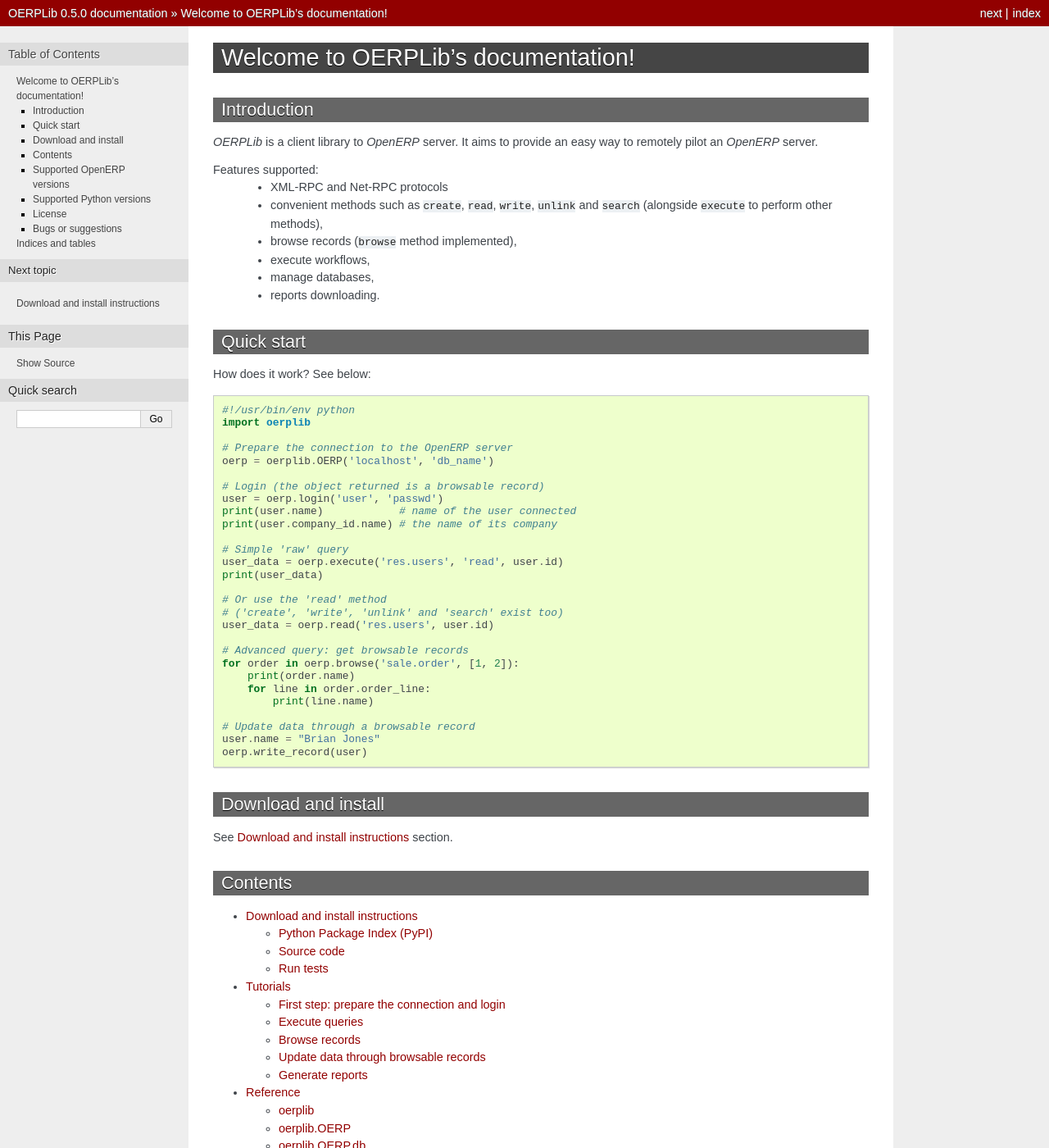
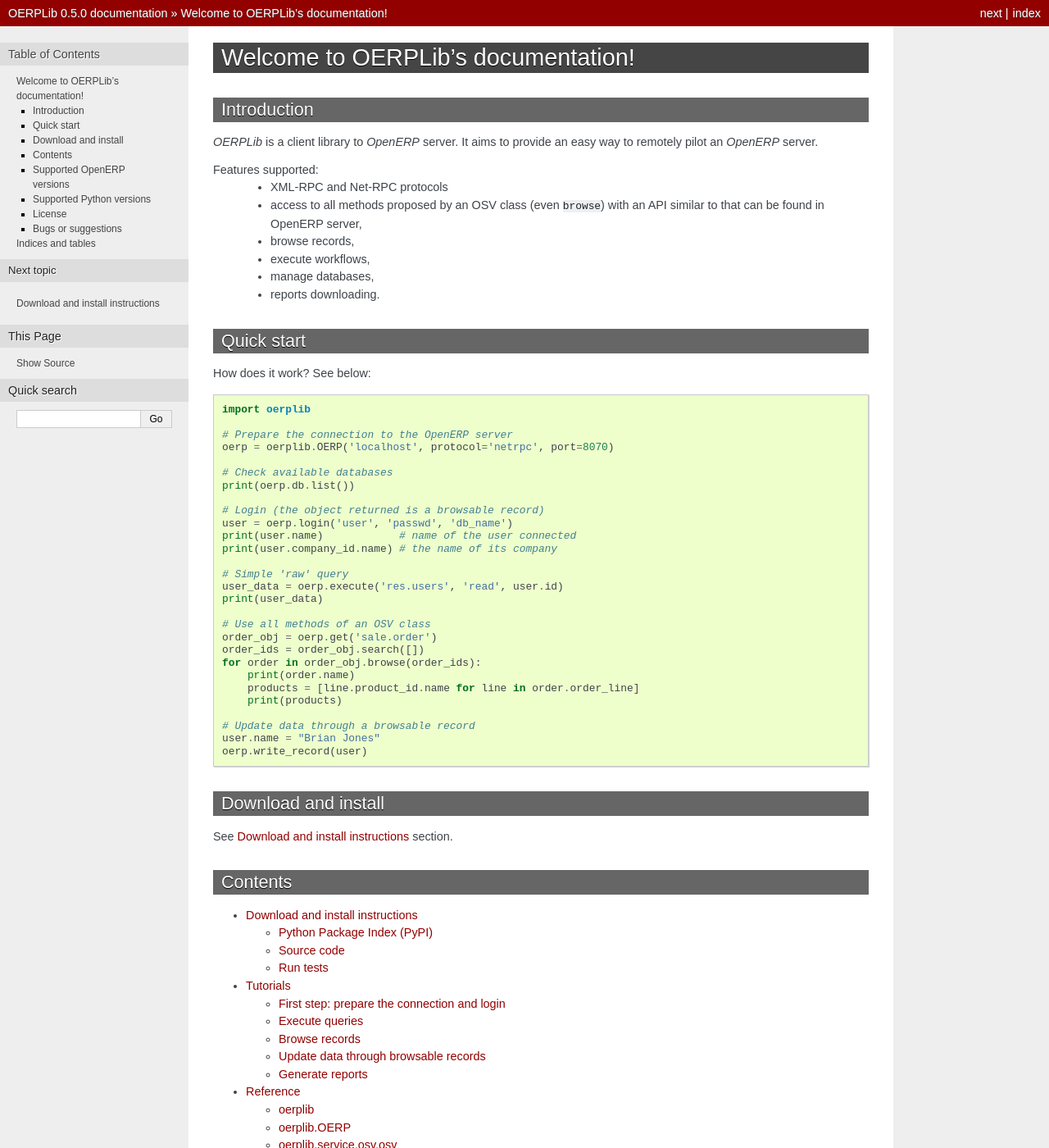
Before and after one commit to osiell/oerplib, a Sphinx documentation site: the page built from doc/source/index.rst, in a window 1280 px wide and 1400 px high. Shown: the whole window at 82% size. Built offline with Sphinx 7.4.7, drawn with Linux system fonts in a browser that asks for light colours.

Commit message:
Documentation updated

```diff
--- a/doc/source/download_install.rst
+++ b/doc/source/download_install.rst
@@ -33,7 +33,7 @@
 
     $ bzr branch lp:oerplib
 
-For the last version of a stable branch (replace `X.Y.Z` accordingly)::
+For the last version of a stable branch (replace `X.Y` accordingly)::
 
     $ bzr branch lp:oerplib/X.Y
 
--- a/doc/source/index.rst
+++ b/doc/source/index.rst
@@ -14,9 +14,9 @@
 
 Features supported:
     - XML-RPC and Net-RPC protocols
-    - convenient methods such as ``create``, ``read``, ``write``, ``unlink`` and
-      ``search`` (alongside ``execute`` to perform other methods),
-    - browse records (``browse`` method implemented),
+    - access to all methods proposed by an OSV class (even ``browse``) with an
+      API similar to that can be found in OpenERP server,
+    - browse records,
     - execute workflows,
     - manage databases,
     - reports downloading.
@@ -26,14 +26,16 @@
 
 How does it work? See below::
 
-    #!/usr/bin/env python
     import oerplib
 
     # Prepare the connection to the OpenERP server
-    oerp = oerplib.OERP('localhost', 'db_name')
+    oerp = oerplib.OERP('localhost', protocol='netrpc', port=8070)
+
+    # Check available databases
+    print(oerp.db.list())
 
     # Login (the object returned is a browsable record)
-    user = oerp.login('user', 'passwd')
+    user = oerp.login('user', 'passwd', 'db_name')
     print(user.name)            # name of the user connected
     print(user.company_id.name) # the name of its company
 
@@ -41,15 +43,13 @@
     user_data = oerp.execute('res.users', 'read', user.id)
     print(user_data)
 
-    # Or use the 'read' method
-    # ('create', 'write', 'unlink' and 'search' exist too)
-    user_data = oerp.read('res.users', user.id)
-
-    # Advanced query: get browsable records
-    for order in oerp.browse('sale.order', [1, 2]):
+    # Use all methods of an OSV class
+    order_obj = oerp.get('sale.order')
+    order_ids = order_obj.search([])
+    for order in order_obj.browse(order_ids):
         print(order.name)
-        for line in order.order_line:
-            print(line.name)
+        products = [line.product_id.name for line in order.order_line]
+        print(products)
 
     # Update data through a browsable record
     user.name = "Brian Jones"
--- /dev/null
+++ b/doc/source/ref_osv.rst
@@ -0,0 +1,5 @@
+oerplib.service.osv.osv
+=======================
+
+.. autoclass:: oerplib.service.osv.osv.OSV
+    :members:
--- a/doc/source/reference.rst
+++ b/doc/source/reference.rst
@@ -6,6 +6,7 @@
 
     ref_oerplib
     ref_oerp
+    ref_osv
     ref_db
     ref_rpc
     ref_error
--- a/setup.py
+++ b/setup.py
@@ -6,7 +6,7 @@
 name = 'OERPLib'
 version = '0.5.0'
 description = 'OpenERP client library which allows to easily interact with an OpenERP server.'
-keywords = "openerp client xml-rpc xml_rpc xmlrpc oerplib communication lib library python service web webservice"
+keywords = "openerp client xml-rpc xml_rpc xmlrpc net-rpc net_rpc netrpc oerplib communication lib library python service web webservice"
 author = u"ABF Osiell - Sebastien Alix"
 author_email = 'sebastien.alix@osiell.com'
 url = 'http://packages.python.org/OERPLib/'
```
Also changed, not shown: README.txt (+14 -14 lines), doc/source/tutorials.rst (+20 -3 lines), 3 other files.
